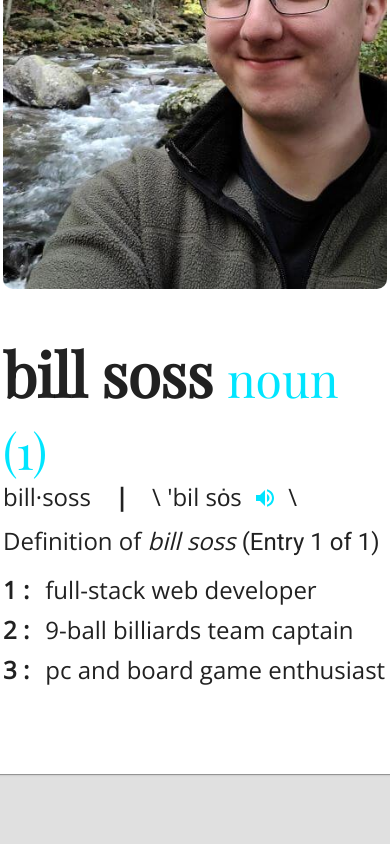
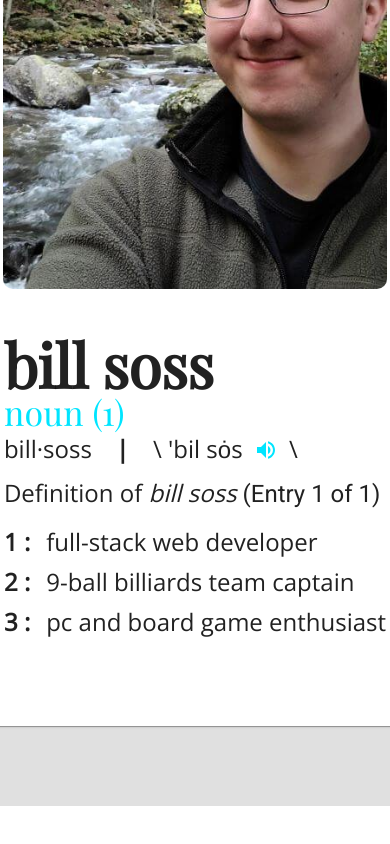
Before and after one commit to sossw1/React-Portfolio, a React (Create React App) app: page / in a window 390 px wide. Shown: the part 659-1503 px from the top of the page. After the commit the page ends 1465 px from the top, so only its background shows below. Built offline with nearby package versions, Linux system fonts and the light colour scheme.

Commit message:
adjusted text size and placement on small

```diff
--- a/src/components/Definition.tsx
+++ b/src/components/Definition.tsx
@@ -46,6 +46,7 @@ export default function Definition() {
     };
   }, [audio]);
 
+  const smDown = useMediaQuery(theme.breakpoints.down('sm'));
   const mdDown = useMediaQuery(theme.breakpoints.down('md'));
   const lgDown = useMediaQuery(theme.breakpoints.down('lg'));
 
@@ -82,19 +83,22 @@ export default function Definition() {
           <Typography
             variant={mdDown ? 'h2' : 'h1'}
             component='h2'
+            mr={smDown ? 0 : '1rem'}
+            display={smDown ? undefined : 'inline'}
             fontFamily='Playfair Display,serif'
             fontWeight='bold'
+            lineHeight={smDown ? '0.9' : undefined}
           >
-            bill soss{' '}
+            bill soss
+          </Typography>
           <Typography
-              variant={mdDown ? 'h3' : 'h2'}
+            variant={mdDown ? (smDown ? 'h4' : 'h3') : 'h2'}
             component='span'
-              display='inline'
+            display={smDown ? undefined : 'inline'}
             color='primary'
             fontFamily='Playfair Display,serif'
           >
             noun (1)
-            </Typography>
           </Typography>
           <Typography
             variant='h5'
```
Lines whose indentation alone changed are shown as unchanged.
